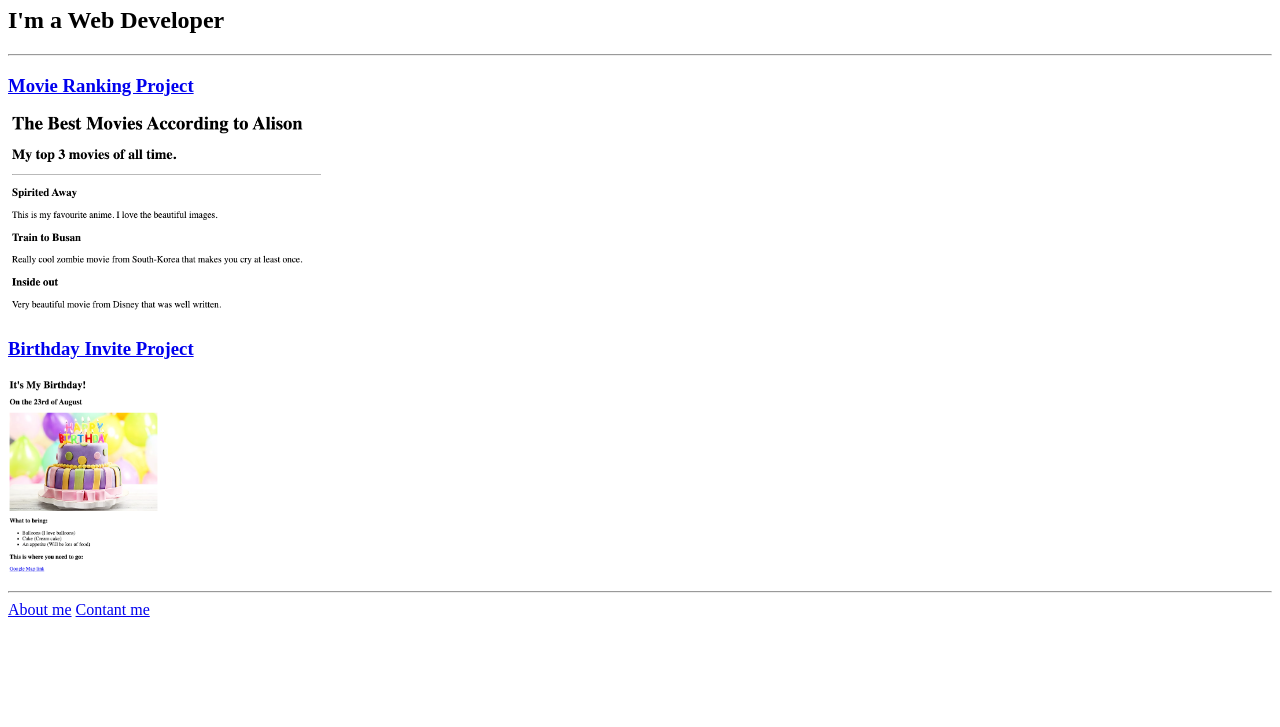
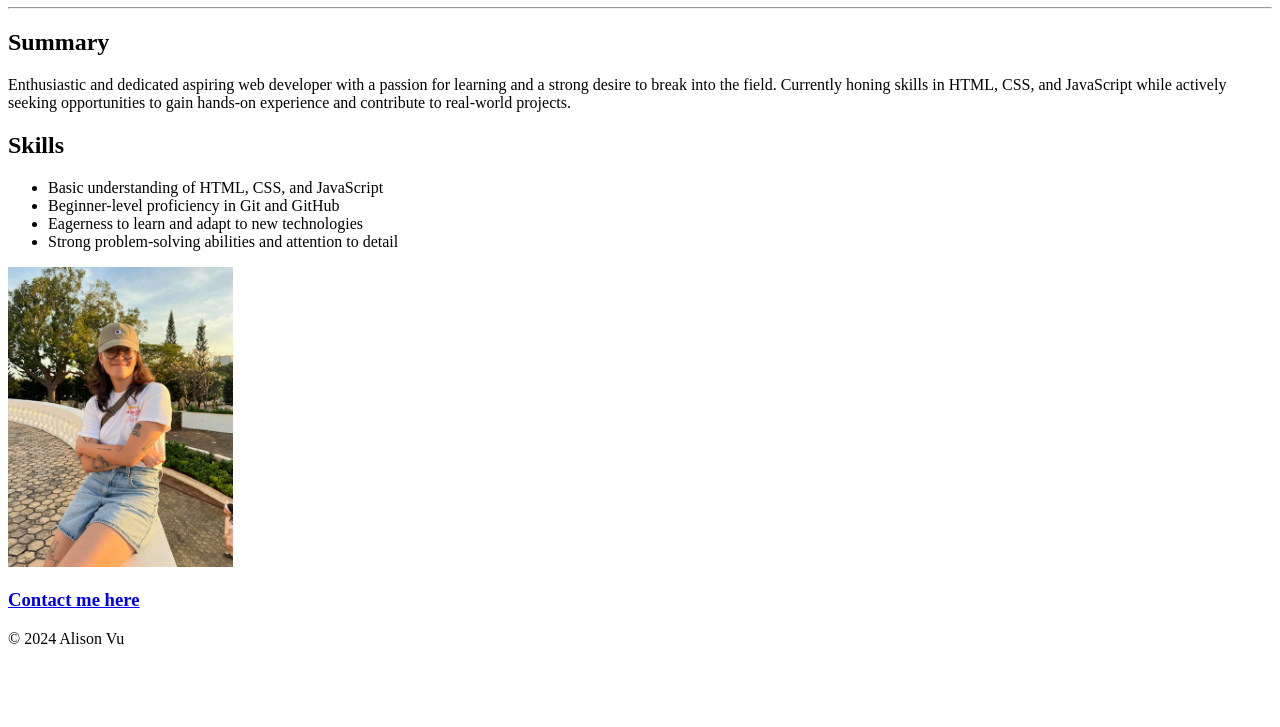
Before and after one commit to alisonmoon/html-portfolio, a plain HTML site: page index.html in a window 1280 px wide. Shown: the part 73-800 px from the top of the page. Drawn offline with Linux system fonts and the light colour scheme.

Commit message:
Add files via upload

```diff
--- a/index.html
+++ b/index.html
@@ -1,42 +1,28 @@
-<!-- TODO 1: Create the HTML Boilerplate -->
 <!DOCTYPE html>
 <html lang="en">
 <head>
     <meta charset="UTF-8">
-    <title>Alison's Portfolio</title>
+    <title>My Resume</title>
 </head>
 
+
 <body>
-    <h1>Alison Vu's Portfolio</h1>
-    <h2>I'm a Web Developer</h2>
+    <h1>CV</h1>
     <hr>
-    <h3><a href="./assets/images/index-movie.html">Movie Ranking Project</a></h3>
-    <img
-    src="./assets/images/movie-ranking.png"
-    alt="Movie Ranking Project screenshot"
-    height="200"/>
+    <h2>Summary</h2>
+    <p>Enthusiastic and dedicated aspiring web developer with a passion for learning and a strong desire to break into the field. Currently honing skills in HTML, CSS, and JavaScript while actively seeking opportunities to gain hands-on experience and contribute to real-world projects.</p>
+    <h2>Skills</h2>
+    <ul>
+        <li>Basic understanding of HTML, CSS, and JavaScript</li>
+        <li>Beginner-level proficiency in Git and GitHub</li>
+        <li>Eagerness to learn and adapt to new technologies</li>
+        <li>Strong problem-solving abilities and attention to detail</li>
+    </ul>
+    <img src="./kuva.jpeg" height="300" alt="Image 1"/>
 
-    <h3><a href="./assets/images/index-birthday.html">Birthday Invite Project</a></h3>
-    <img
-    src="./assets/images/birthday-invite-alison.png"
-    alt="Birthday Cake Image"
-    height="200"/>
-
-    <hr>
-    <a href="./public/about.html">About me</a> <a href="./public/contact.html">Contant me</a>
+    <h3><a href="./contact.html">Contact me here</a></h3>
 
 </body>
+
+<footer><p>© 2024 Alison Vu</p></footer>
 </html>
-<!-- TODO 2: Add Your previous projects' HTML into the public folder -->
-
-<!-- TODO 3: Take screenshots of your project previews and add the images to the images folder -->
-
-<!-- TODO 4: Add titles/subtitles etc. -->
-
-<!-- TODO 5: Add a link to the project pages -->
-
-<!-- TODO 6: Add images to show the project previews
-HINT for TODO 6: You can use the height attribute set to 200 to make the image smaller:
-https://developer.mozilla.org/en-US/docs/Web/HTML/Element/img#attr-height -->
-
-<!-- TODO 7: Add the Contact Me and About Me page links -->
```
Also changed, not shown: contact.html (added, +13 -0 lines), kuva.jpeg (added).
